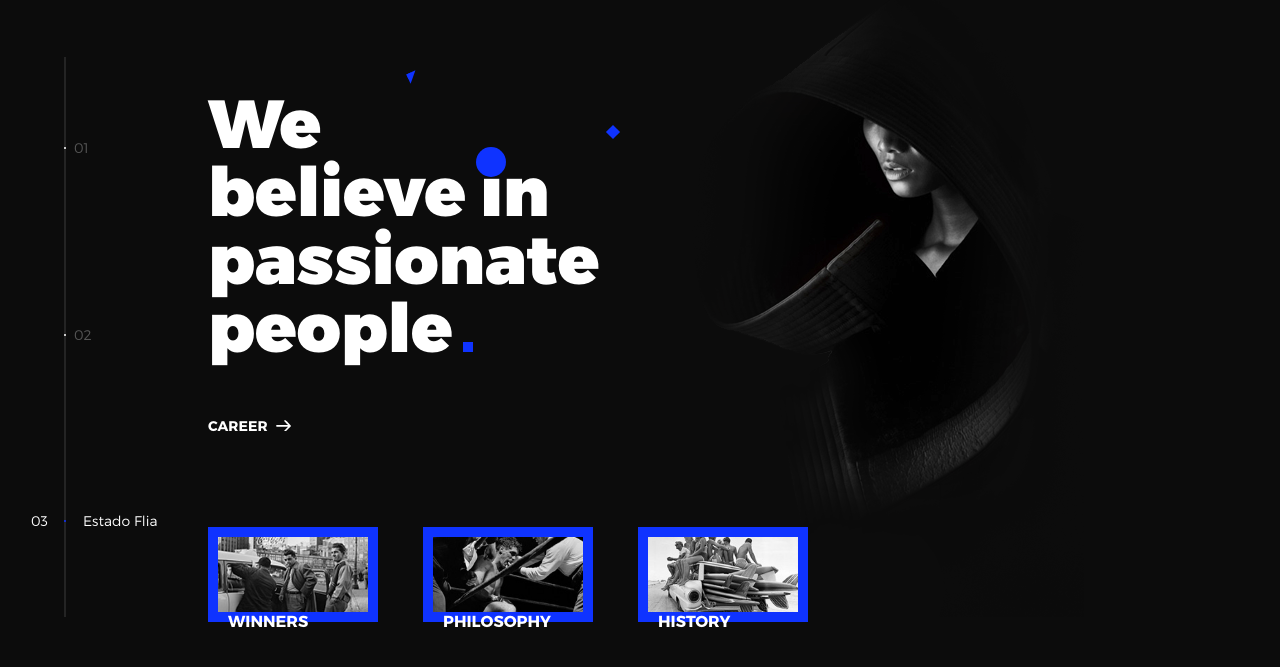
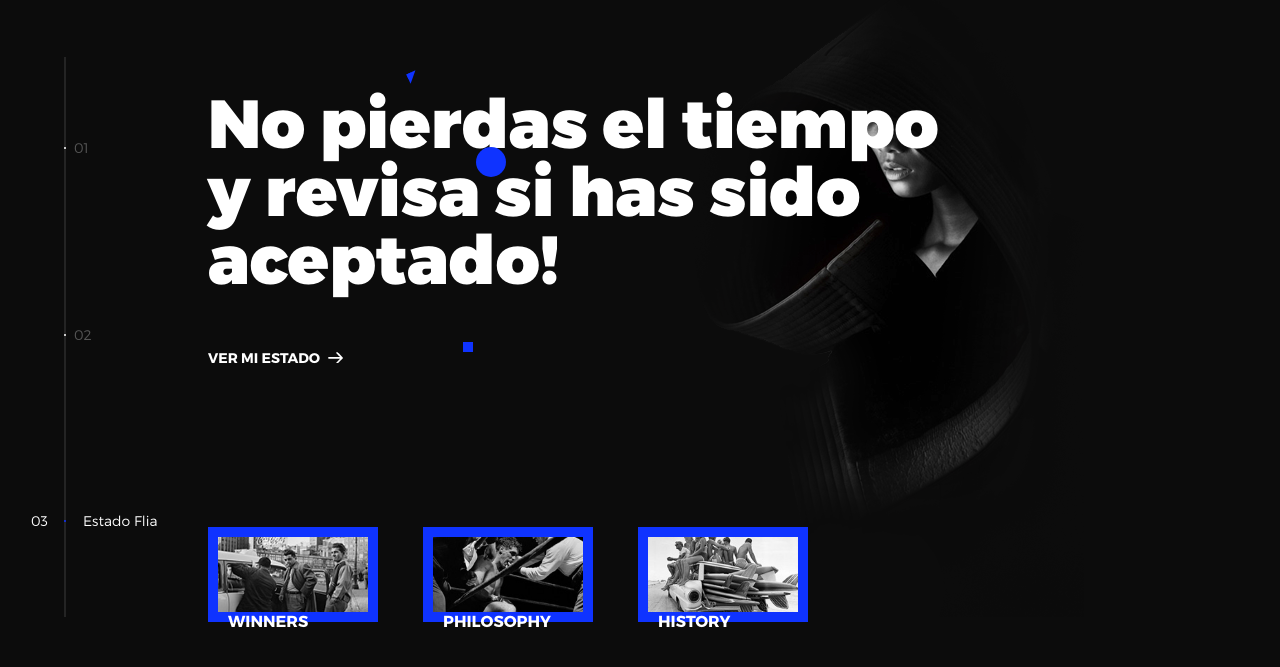
Before and after one commit to Tommyddr3/La1114.github.io, a plain HTML site: page index.html in a window 1280 px wide. Both pictures are taken after a click on the button "VER ESTADO". Shown: the part 63-730 px from the top of the page. Drawn offline with nearby package versions, Linux system fonts and the light colour scheme.

Commit message:
Update index.html

```diff
--- a/index.html
+++ b/index.html
@@ -113,8 +113,8 @@
           <li class="l-section section">
             <div class="about">
               <div class="about--banner">
-                <h2>We<br>believe in<br>passionate<br>people</h2>
-                <a href="#0">Career
+                <h2>No pierdas el tiempo<br>y revisa si has sido<br>aceptado!</h2>
+                <a href="#0">Ver Mi Estado
                   <span>
                     <svg version="1.1" id="Layer_1" xmlns="http://www.w3.org/2000/svg" xmlns:xlink="http://www.w3.org/1999/xlink" x="0px" y="0px" viewBox="0 0 150 118" style="enable-background:new 0 0 150 118;" xml:space="preserve">
                     <g transform="translate(0.000000,118.000000) scale(0.100000,-0.100000)">
```
